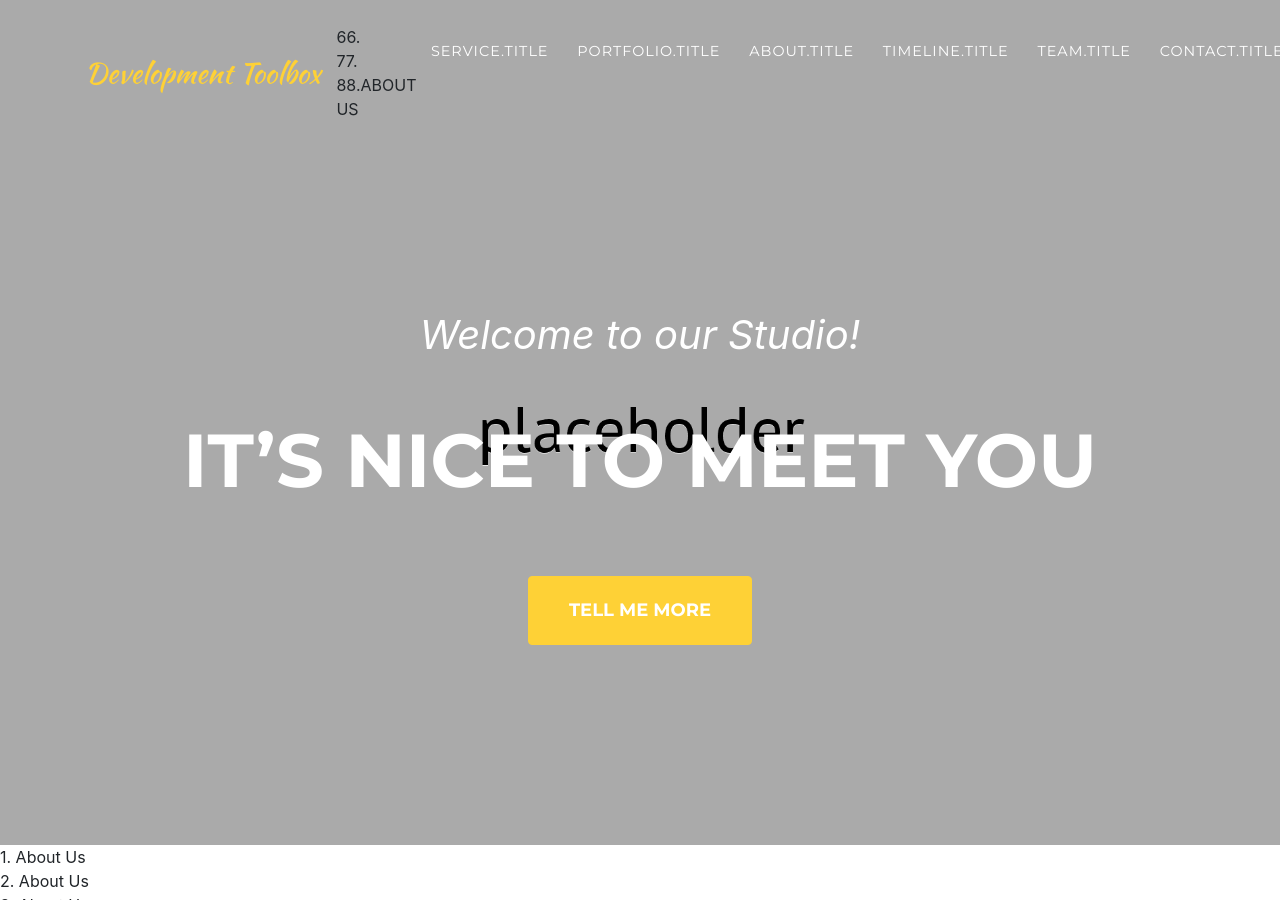
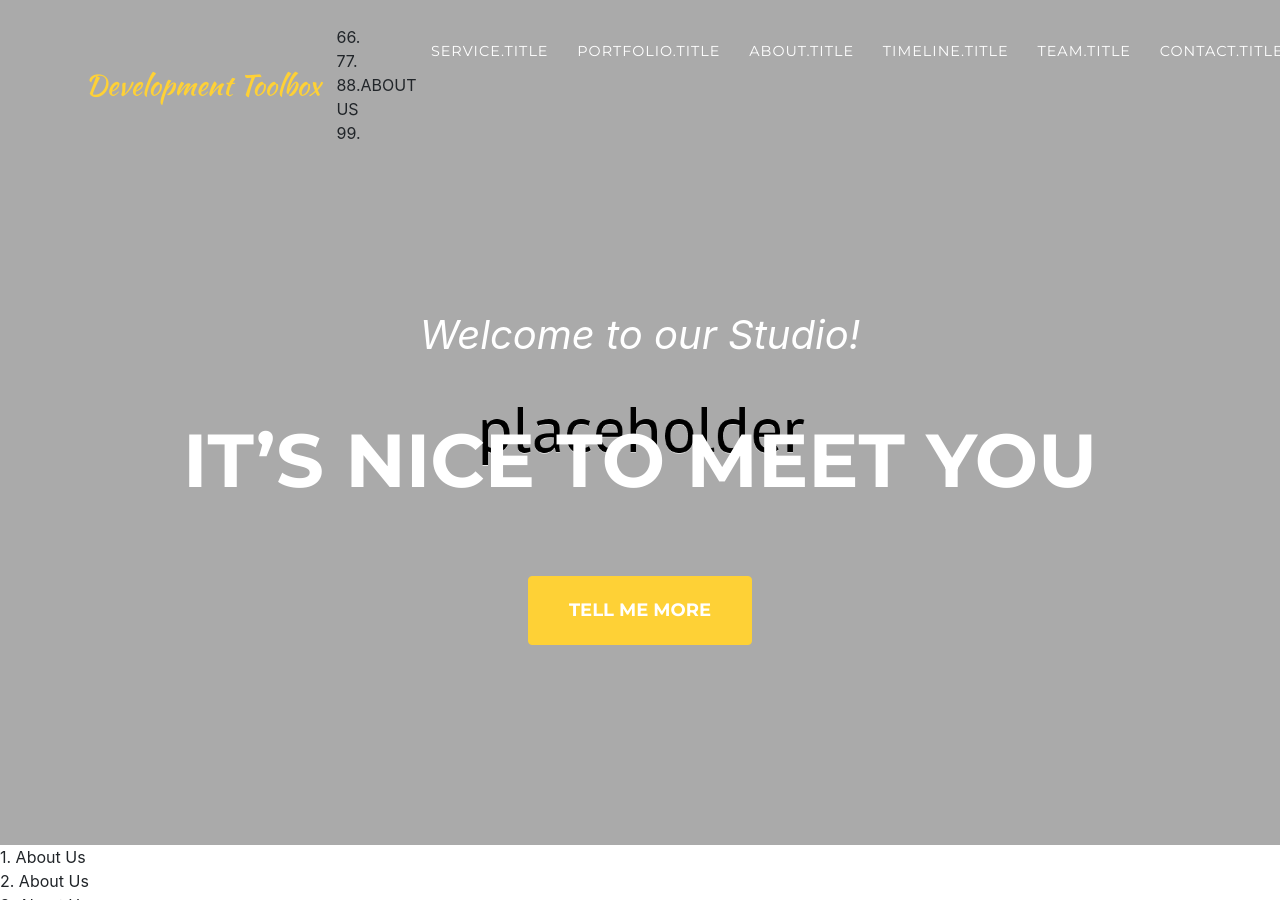
Before and after one commit to xuzhuoxi/xuzhuoxi.github.io, a Jekyll site: the page built from index.md, in a window 1280 px wide and 900 px high. Built offline with Jekyll 4.4.1, drawn with Linux system fonts in a browser that asks for light colours; some web fonts are replaced.

Commit message:
测试。

```diff
--- a/_includes/navheader.html
+++ b/_includes/navheader.html
@@ -20,6 +20,7 @@
 		66.{{words[about.title]}}<br/>
 		77.{{words["about.title"]}}<br/>
 		88.{{words.about.title}}<br/>
+		99.{{words[about][title]}}<br/>
 
 		{% for board in site.data.home.boards %}
 		  {% unless board.nav_on %}{% continue %}{% endunless %}
```
